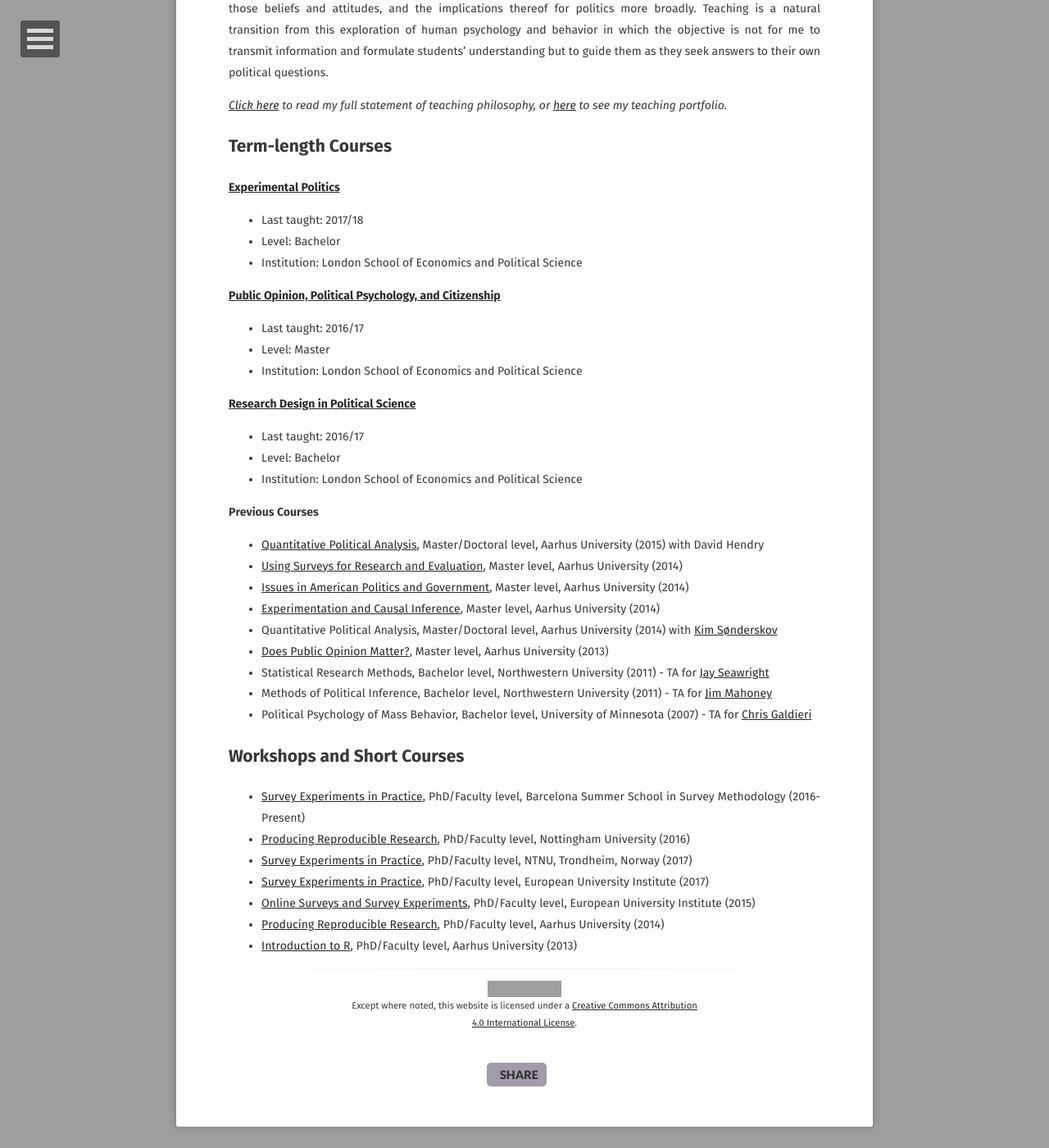
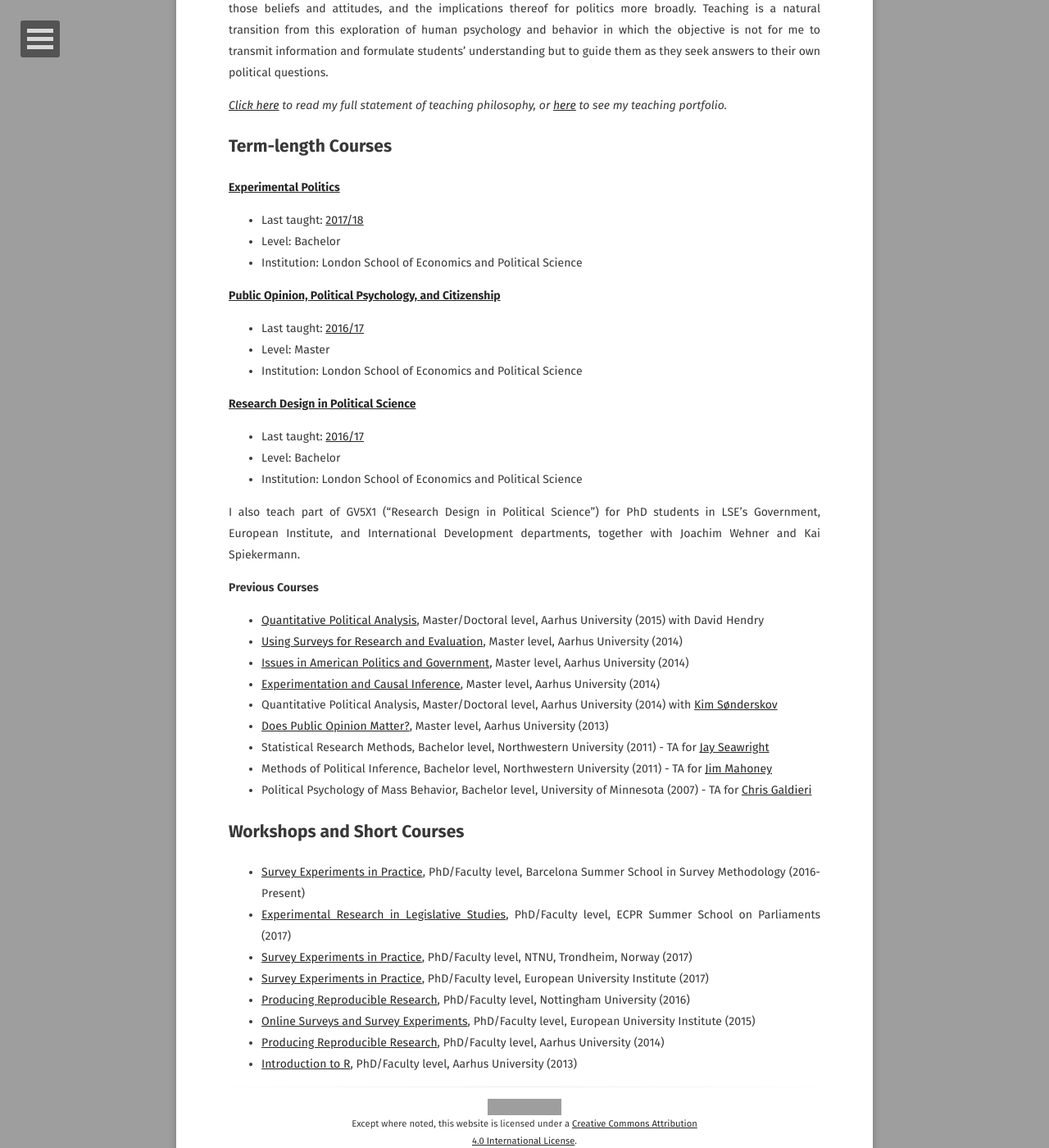
Before and after one commit to leeper/leeper.github.io, a Jekyll site: the page built from teaching.md, in a window 1280 px wide and 1400 px high, scrolled down 429 px. Shown: the whole window at 82% size. Built offline with Jekyll 4.4.1, drawn with Linux system fonts in a browser that asks for light colours; some web fonts are replaced; before the commit the page ends 1803 px from its top, so only the background shows below that; grey boxes are pictures that could not be loaded.

Commit message:
update cv

```diff
--- a/teaching.md
+++ b/teaching.md
@@ -14,21 +14,24 @@ Political psychologists study people. We want to know how people think, act, and
 
 [**Experimental Politics**](http://www.thomasleeper.com/exppolcourse)
 
- - Last taught: 2017/18
+ - Last taught: [2017/18](http://www.lse.ac.uk/resources/calendar2017-2018/courseGuides/GV/2017_GV319.htm)
  - Level: Bachelor
  - Institution: London School of Economics and Political Science
 
 [**Public Opinion, Political Psychology, and Citizenship**](http://www.thomasleeper.com/opinioncourse)
 
- - Last taught: 2016/17
+ - Last taught: [2016/17](http://www.lse.ac.uk/resources/calendar/courseGuides/GV/2016_GV4J3.htm)
  - Level: Master
  - Institution: London School of Economics and Political Science
 
 [**Research Design in Political Science**](http://www.thomasleeper.com/designcourse)
 
- - Last taught: 2016/17
+ - Last taught: [2016/17](http://www.lse.ac.uk/resources/calendar/courseGuides/GV/2016_GV249.htm)
  - Level: Bachelor
  - Institution: London School of Economics and Political Science
+
+I also teach part of GV5X1 ("Research Design in Political Science") for PhD students in LSE's Government, European Institute, and International Development departments, together with Joachim Wehner and Kai Spiekermann.
+
 
 **Previous Courses**
 
@@ -45,9 +48,10 @@ Political psychologists study people. We want to know how people think, act, and
 ## Workshops and Short Courses
 
  - [Survey Experiments in Practice](http://www.thomasleeper.com/surveyexpcourse), PhD/Faculty level, Barcelona Summer School in Survey Methodology (2016-Present)
- - [Producing Reproducible Research](http://www.thomasleeper.com/rrcourse), PhD/Faculty level, Nottingham University (2016)
+ - [Experimental Research in Legislative Studies](http://www.thomasleeper.com/legexpcourse), PhD/Faculty level, ECPR Summer School on Parliaments (2017)
  - [Survey Experiments in Practice](http://www.thomasleeper.com/surveyexpcourse), PhD/Faculty level, NTNU, Trondheim, Norway (2017)
  - [Survey Experiments in Practice](http://www.thomasleeper.com/surveyexpcourse), PhD/Faculty level, European University Institute (2017)
+ - [Producing Reproducible Research](http://www.thomasleeper.com/rrcourse), PhD/Faculty level, Nottingham University (2016)
  - [Online Surveys and Survey Experiments](http://thomasleeper.com/websurveycourse/), PhD/Faculty level, European University Institute (2015)
  - [Producing Reproducible Research](http://www.thomasleeper.com/rrcourse), PhD/Faculty level, Aarhus University (2014)
  - [Introduction to R](http://www.thomasleeper.com/Rcourse), PhD/Faculty level, Aarhus University (2013)
```
Also changed, not shown: 2 other files.
